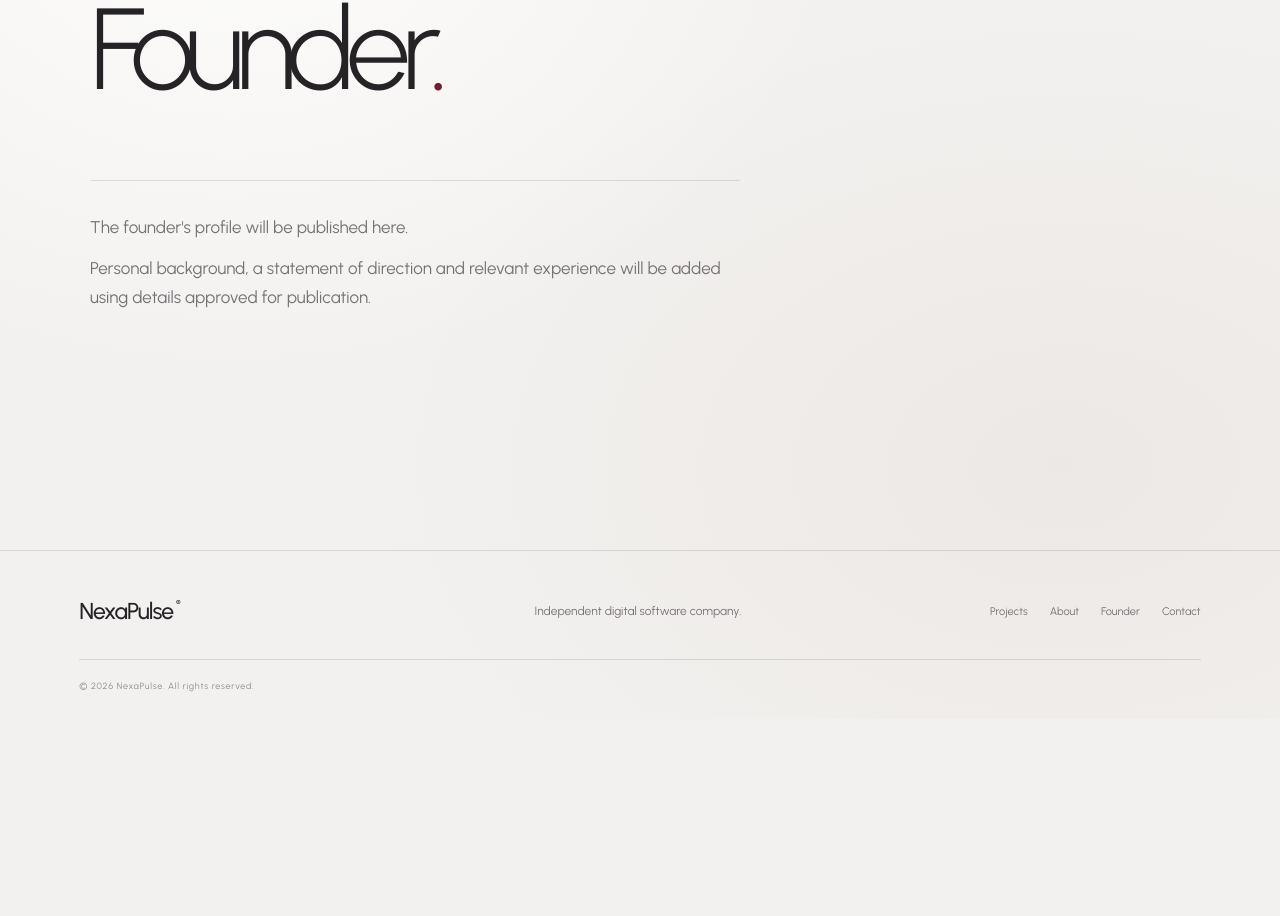
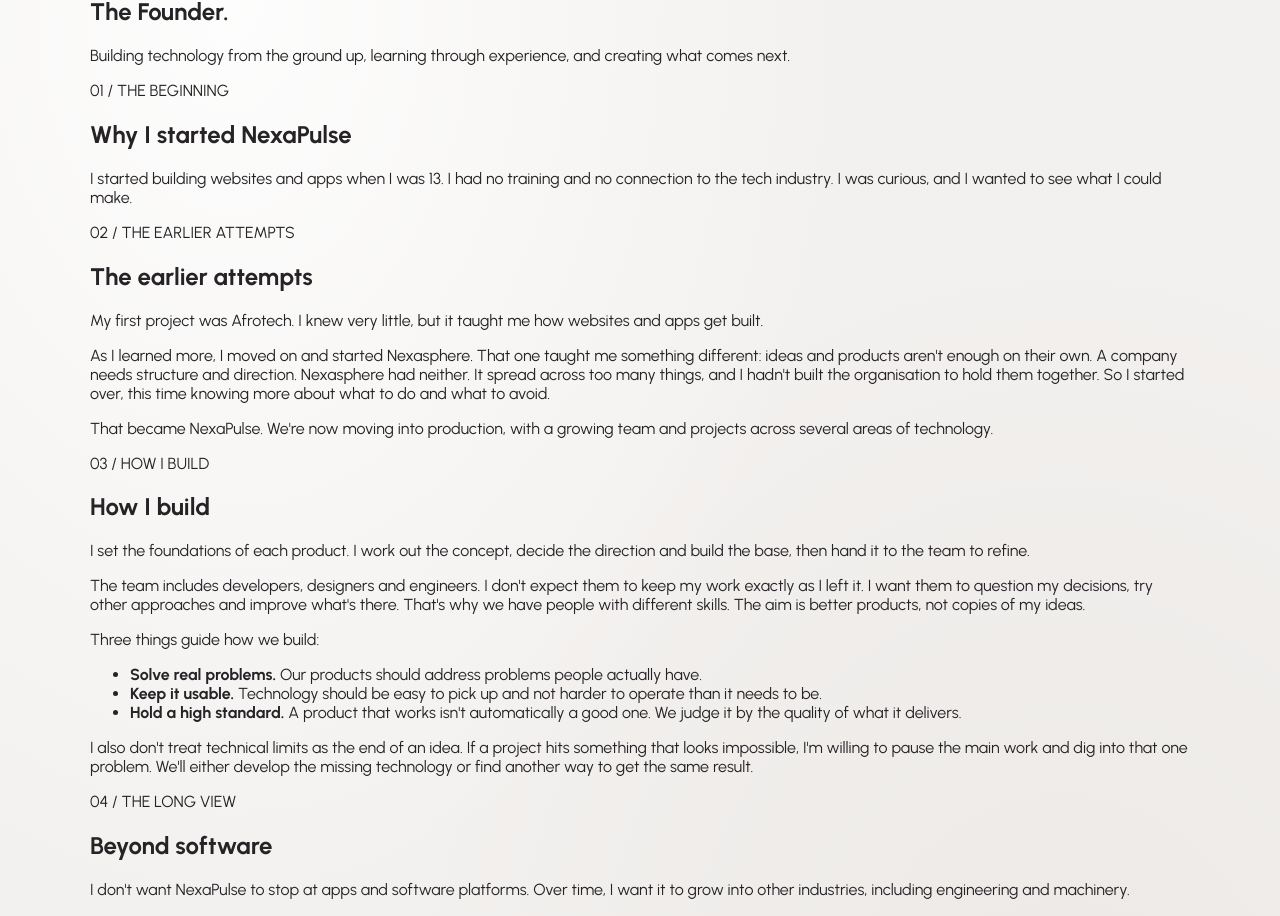
Before and after one commit to laptopperson4-source/NexaPulse, a SvelteKit app: page /founder in a window 1280 px wide. Shown: the part 250-1166 px from the top of the page. Before the commit the page ends 969 px from the top, so only its background shows below. Built offline with nearby package versions, Linux system fonts and the light colour scheme.

Commit message:
Build the Founder page with approved founder story

```diff
--- a/src/routes/founder/+page.svelte
+++ b/src/routes/founder/+page.svelte
@@ -1,5 +1,68 @@
-<svelte:head><title>Founder | NexaPulse</title></svelte:head>
-<section class="page-shell founder-page">
-  <div class="page-intro"><p class="eyebrow">THE PERSON BEHIND THE COMPANY</p><h1>Founder<span>.</span></h1></div>
-  <div class="founder-note"><p>The founder's profile will be published here.</p><p>Personal background, a statement of direction and relevant experience will be added using details approved for publication.</p></div>
+<svelte:head>
+  <title>The Founder | NexaPulse</title>
+  <meta name="description" content="The founder's perspective on building NexaPulse, its products, principles and long-term ambition." />
+</svelte:head>
+
+<section class="founder-page page-shell">
+  <header class="founder-hero">
+    <p class="eyebrow">THE PERSON BEHIND THE COMPANY</p>
+    <h1>The Founder<span>.</span></h1>
+    <p class="founder-lede">Building technology from the ground up, learning through experience, and creating what comes next.</p>
+  </header>
+
+  <div class="founder-content">
+    <section class="founder-section">
+      <p class="founder-section-index">01 / THE BEGINNING</p>
+      <div class="founder-section-copy">
+        <h2>Why I started NexaPulse</h2>
+        <p>I started building websites and apps when I was 13. I had no training and no connection to the tech industry. I was curious, and I wanted to see what I could make.</p>
+      </div>
+    </section>
+
+    <section class="founder-section">
+      <p class="founder-section-index">02 / THE EARLIER ATTEMPTS</p>
+      <div class="founder-section-copy">
+        <h2>The earlier attempts</h2>
+        <p>My first project was Afrotech. I knew very little, but it taught me how websites and apps get built.</p>
+        <p>As I learned more, I moved on and started Nexasphere. That one taught me something different: ideas and products aren't enough on their own. A company needs structure and direction. Nexasphere had neither. It spread across too many things, and I hadn't built the organisation to hold them together. So I started over, this time knowing more about what to do and what to avoid.</p>
+        <p>That became NexaPulse. We're now moving into production, with a growing team and projects across several areas of technology.</p>
+      </div>
+    </section>
+
+    <section class="founder-section">
+      <p class="founder-section-index">03 / HOW I BUILD</p>
+      <div class="founder-section-copy">
+        <h2>How I build</h2>
+        <p>I set the foundations of each product. I work out the concept, decide the direction and build the base, then hand it to the team to refine.</p>
+        <p>The team includes developers, designers and engineers. I don't expect them to keep my work exactly as I left it. I want them to question my decisions, try other approaches and improve what's there. That's why we have people with different skills. The aim is better products, not copies of my ideas.</p>
+        <p>Three things guide how we build:</p>
+        <ul class="founder-principles">
+          <li><strong>Solve real problems.</strong> Our products should address problems people actually have.</li>
+          <li><strong>Keep it usable.</strong> Technology should be easy to pick up and not harder to operate than it needs to be.</li>
+          <li><strong>Hold a high standard.</strong> A product that works isn't automatically a good one. We judge it by the quality of what it delivers.</li>
+        </ul>
+        <p>I also don't treat technical limits as the end of an idea. If a project hits something that looks impossible, I'm willing to pause the main work and dig into that one problem. We'll either develop the missing technology or find another way to get the same result.</p>
+      </div>
+    </section>
+
+    <section class="founder-section">
+      <p class="founder-section-index">04 / THE LONG VIEW</p>
+      <div class="founder-section-copy">
+        <h2>Beyond software</h2>
+        <p>I don't want NexaPulse to stop at apps and software platforms. Over time, I want it to grow into other industries, including engineering and machinery.</p>
+        <p>I'm drawn to things that are possible but haven't been tried, either because nobody noticed the opportunity or nobody chose to pursue it. My hope is that what we make becomes so useful that people find it hard to imagine life without it.</p>
+        <p>I don't measure that by the size of the company. I'd rather be judged by what we've actually made.</p>
+      </div>
+    </section>
+
+    <section class="founder-section">
+      <p class="founder-section-index">05 / WHAT COMES NEXT</p>
+      <div class="founder-section-copy">
+        <h2>What comes next</h2>
+        <p>As NexaPulse grows, we plan to launch NexaPulse AI, a separate company focused on building AI products and developing them into full startups. The goal is to build businesses that have the technology, infrastructure and support to keep going after the first version ships.</p>
+        <p>Building technology from scratch was harder than I expected. It also turned out to be more manageable than I feared. Problems that once felt overwhelming became things I could work through, one at a time.</p>
+        <p class="founder-closing">NexaPulse is where that has taken me so far, and I plan to take it a lot further.</p>
+      </div>
+    </section>
+  </div>
 </section>
```
